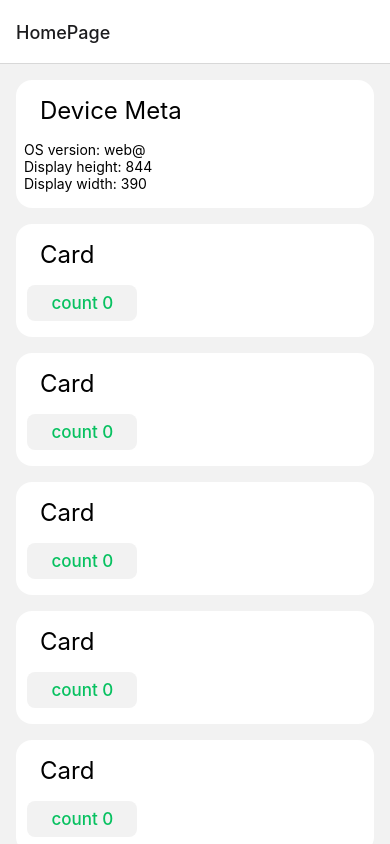
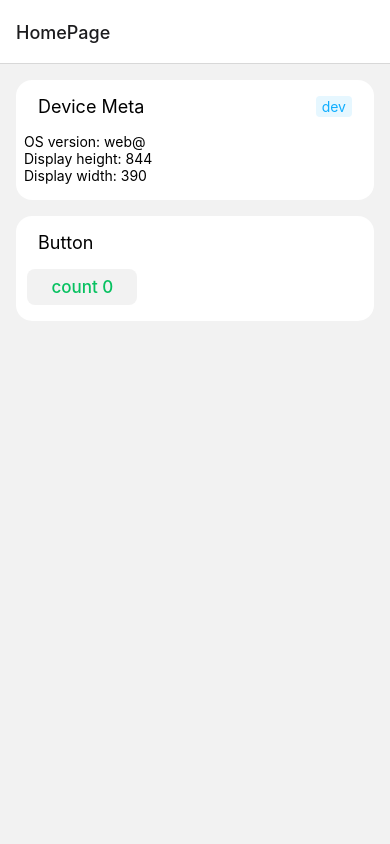
Before and after one commit to j10ccc/react-native-clover-ui, a React Native app: screen /HomePage in a window 390 px wide. Built offline with nearby package versions, Linux system fonts and the light colour scheme.

Commit message:
perf(tag): add highly-customed tag component chore(style): add a highly-customed theme config engine

```diff
--- a/components/Card.tsx
+++ b/components/Card.tsx
@@ -1,18 +1,21 @@
 import { ReactNode } from "react";
 import { View, Text, StyleSheet } from "react-native";
+import { theme } from "../constants/styles";
 
 type CardPropsType = {
   title?: string | ReactNode;
   children?: ReactNode;
   footer?: ReactNode;
+  extra?: ReactNode;
 };
 
 const Card = (props: CardPropsType) => {
-  const { title, children } = props;
+  const { title, children, extra } = props;
   return (
     <View style={style.container}>
       <View style={style.cardHeader}>
         <Text style={style.cardTitle}>{title}</Text>
+        <View style={style.cardExtra}>{extra}</View>
       </View>
       <View style={style.cardBody}>{children}</View>
       <View style={style.cardFooter}></View>
@@ -23,19 +26,20 @@ const Card = (props: CardPropsType) => {
 const style = StyleSheet.create({
   container: {
     borderRadius: 16,
-    backgroundColor: "#fff",
+    backgroundColor: theme.defaultTheme.__BG,
     paddingHorizontal: 8,
   },
   cardHeader: {
-    paddingHorizontal: 16,
+    paddingHorizontal: 14,
     paddingVertical: 16,
+    flexDirection: "row",
   },
   cardTitle: {
-    fontSize: 24,
+    fontSize: 18,
+    flex: 1,
   },
-  cardBody: {
-    borderTopColor: "black",
-  },
+  cardExtra: {},
+  cardBody: {},
   cardFooter: {
     paddingBottom: 16,
   },
--- a/components/MetaInfo.tsx
+++ b/components/MetaInfo.tsx
@@ -1,11 +1,12 @@
 import Card from "./Card";
 import { Platform, Text, useWindowDimensions } from "react-native";
+import Tag from "./Tag";
 
 const MetaInfo = () => {
   const { OS, Version } = Platform;
   const { height, width } = useWindowDimensions();
   return (
-    <Card title="Device Meta">
+    <Card title="Device Meta" extra={<Tag label="dev" color="blue"/>}>
       <Text>OS version: {OS}@{Version} </Text>
       <Text>Display height: {height}</Text>
       <Text>Display width: {width}</Text>
--- /dev/null
+++ b/components/Tag.tsx
@@ -0,0 +1,38 @@
+import { View, Text, StyleSheet } from "react-native";
+import { theme } from "../constants/styles";
+
+type TagPropsType = {
+  color?: "green" | "blue" | "black" | "orange";
+  label: string;
+};
+
+const Tag = (props: TagPropsType) => {
+  const { label, color = "green" } = props;
+
+  const dynamicStyle = StyleSheet.create({
+    container: {
+      backgroundColor:
+        theme.defaultTheme[`__TAG_BACKGROUND_${color.toUpperCase()}`],
+    },
+    tagLabel: {
+      color: theme.defaultTheme[`__TAG_TEXT_${color.toUpperCase()}`],
+    },
+  });
+
+  return (
+    <View style={[style.container, dynamicStyle.container]}>
+      <Text style={[style.tagLabel, dynamicStyle.tagLabel]}>{label}</Text>
+    </View>
+  );
+};
+
+const style = StyleSheet.create({
+  container: {
+    paddingHorizontal: 6,
+    paddingVertical: 2,
+    borderRadius: 4,
+  },
+  tagLabel: {},
+});
+
+export default Tag;
--- a/components/index.ts
+++ b/components/index.ts
@@ -1,5 +1,6 @@
 import Button from "./Button";
 import Card from "./Card";
 import Demo from "./Demo";
+import Tag from "./Tag";
 
-export { Demo, Button, Card };
+export { Demo, Button, Card, Tag };
--- /dev/null
+++ b/constants/styles/index.ts
@@ -0,0 +1,7 @@
+import { defaultTheme } from "./theme";
+
+const theme = {
+  defaultTheme,
+};
+
+export { theme };
--- /dev/null
+++ b/constants/styles/theme/default.ts
@@ -0,0 +1,42 @@
+const defaultTheme: any = {
+  __BG_0: "#ededed",
+  __BG_1: "#f7f7f7",
+  __BG_2: "#fff",
+  __BG_3: "#f7f7f7",
+  __BG_4: "#4c4c4c",
+  __BG_5: "#fff",
+
+  __FG_0: "rgba(0, 0, 0, 0.9)",
+  __FG_HALF: "rgba(0, 0, 0, 0.9)",
+  __FG_1: "rgba(0, 0, 0, 0.5)",
+  __FG_2: "rgba(0, 0, 0, 0.3)",
+  __FG_3: "rgba(0, 0, 0, 0.1)",
+  __FG_4: "rgba(0, 0, 0, 0.15)",
+
+  __RED: "#fa5151",
+  __ORANGE: "#fa9d3b",
+  __YELLOW: "#ffc300",
+  __GREEN: "#91d300",
+  __LIGHTGREEN: "#95ec69",
+  __BRAND: "#07c160",
+  __BLUE: "#10aeff",
+  __INDIGO: "#1485ee",
+  __PURPLE: "#6467f0",
+  __WHITE: "#fff",
+  __LINK: "#576b95",
+  __TEXTGREEN: "#06ae56",
+
+  __FG: "#000",
+  __BG: "#fff",
+
+  __TAG_TEXT_ORANGE: "#fa9d3b",
+  __TAG_BACKGROUND_ORANGE: "rgba(250, 157, 59, 0.1)",
+  __TAG_TEXT_GREEN: "#06ae56",
+  __TAG_BACKGROUND_GREEN: "rgba(6, 174, 86, 0.1)",
+  __TAG_TEXT_BLUE: "#10aeff",
+  __TAG_BACKGROUND_BLUE: "rgba(16, 174, 255, 0.1)",
+  __TAG_TEXT_BLACK: "rgba(0, 0, 0, 0.5)",
+  __TAG_BACKGROUND_BLACK: "rgba(0, 0, 0, 0.05)",
+};
+
+export default defaultTheme;
--- /dev/null
+++ b/constants/styles/theme/index.ts
@@ -0,0 +1,3 @@
+import defaultTheme from "./default";
+
+export { defaultTheme };
--- a/pages/HomeScreen.tsx
+++ b/pages/HomeScreen.tsx
@@ -10,7 +10,7 @@ const DemoCard = () => {
   };
   return (
     <Demo>
-      <Card title="Card">
+      <Card title="Button">
         <Button onPress={() => handlePress()}>count {count}</Button>
       </Card>
     </Demo>
@@ -18,16 +18,13 @@ const DemoCard = () => {
 };
 
 const HomeScreen = () => {
-  const arr: number[] = [1, 1, 1, 1, 1, 1, 1];
   return (
     <SafeAreaView style={{ flex: 1 }}>
       <ScrollView style={styles.container}>
         <Demo>
           <MetaInfo />
         </Demo>
-        {arr.map((item, index) => (
-          <DemoCard key={index} />
-        ))}
+        <DemoCard />
       </ScrollView>
     </SafeAreaView>
   );
```
Also changed, not shown: components/Space.tsx (added, +7 -0 lines), pages/index.tsx (deleted).
